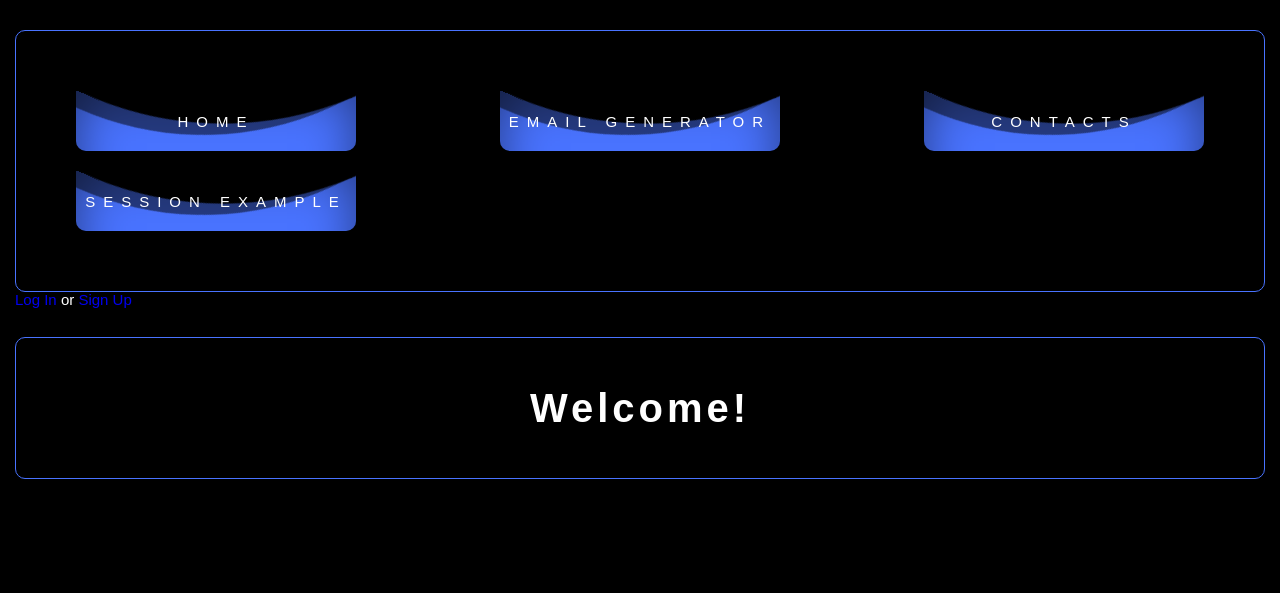
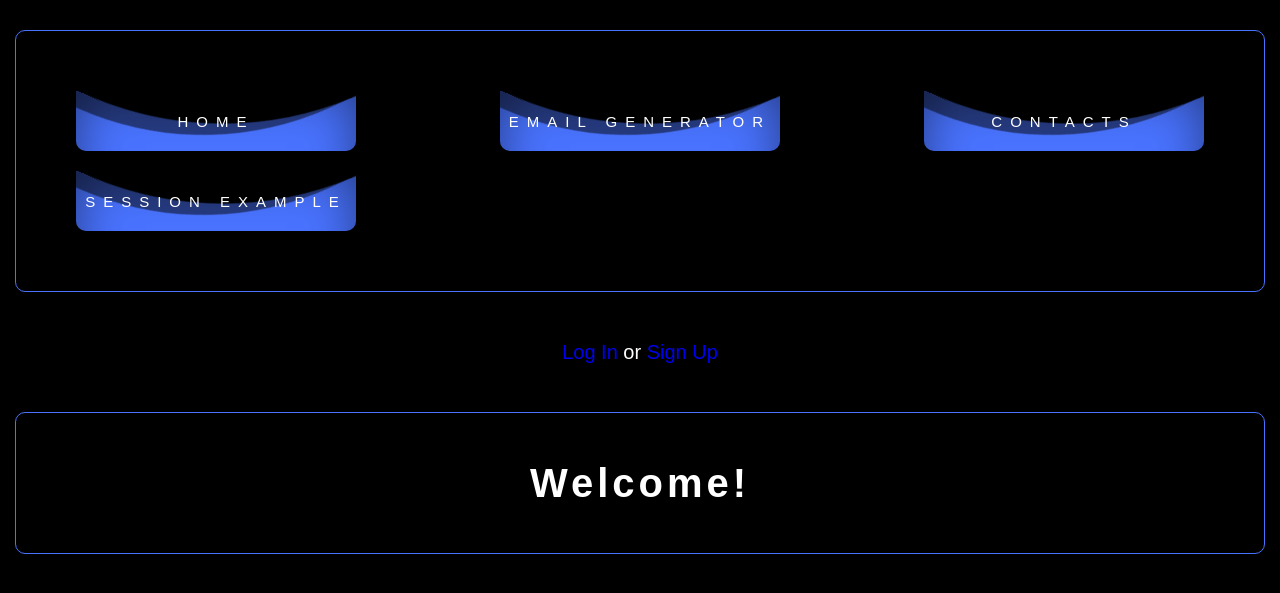
Before and after one commit to hillel-i-python-pro-i-2022-05-19/homework__sichkar_denis__django_v1_project, a Django app: page / in a window 1280 px wide. Shown: the top 593 px of the page. Run offline with Django 4.2, Linux system fonts and the light colour scheme.

Commit message:
:dizzy:  add Django. Session. User (Base)

```diff
--- a/apps/templates/_helpers/_base.html
+++ b/apps/templates/_helpers/_base.html
@@ -276,7 +276,7 @@
         }
 
         .header {
-            padding: 30px 0;
+            padding: 30px 0 0;
         }
 
         .menu__list {
--- a/apps/templates/_helpers/_header.html
+++ b/apps/templates/_helpers/_header.html
@@ -15,20 +15,22 @@
                     </a>
                 </li>
                 <li class="menu__item">
-                    <a href="{% url "contacts:show_contacts"  %}" class="menu__link wave-btn">
+                    <a href="{% url "contacts:show_contacts" %}" class="menu__link wave-btn">
                         <span class="wave-btn__text">Contacts</span>
                         <span class="wave-btn__waves"></span>
                     </a>
                 </li>
                 <li class="menu__item">
-                    <a href="{% url "sessions_example:index"  %}" class="menu__link wave-btn">
+                    <a href="{% url "sessions_example:index" %}" class="menu__link wave-btn">
                         <span class="wave-btn__text">Session Example</span>
                         <span class="wave-btn__waves"></span>
                     </a>
                 </li>
             </ul>
         </nav>
-            <div class="d-flex justify-content-center align-items-center">
+    </div>
+    <div class="get-started__header"
+         style="justify-content: space-around; align-items: center; padding: 50px 0; flex-direction: column">
         {% if user.is_authenticated %}
             <div>Hi {{ user.username }}!</div>
             <div><a href="{% url 'logout' %}">Log Out</a></div>
@@ -40,5 +42,5 @@
             </div>
         {% endif %}
     </div>
-    </div>
+
 </header>
--- a/apps/templates/index.html
+++ b/apps/templates/index.html
@@ -1,5 +1,7 @@
 {% extends "_helpers/_base.html" %}
 
 {% block body %}
-    <h1 class="get-started__title title-center"> Welcome!</h1>
+
+        <h1 class="get-started__title title-center"> Welcome!</h1>
+
 {% endblock %}
--- a/apps/templates/sessions_example/index.html
+++ b/apps/templates/sessions_example/index.html
@@ -3,4 +3,5 @@
 {% block body %}
     <p>Session: {{ session_id }}</p>
     <p>Visited: {{ count_of_visits }}</p>
+    <p>Last visit: {{ last_visit }}</p>
 {% endblock %}
```
